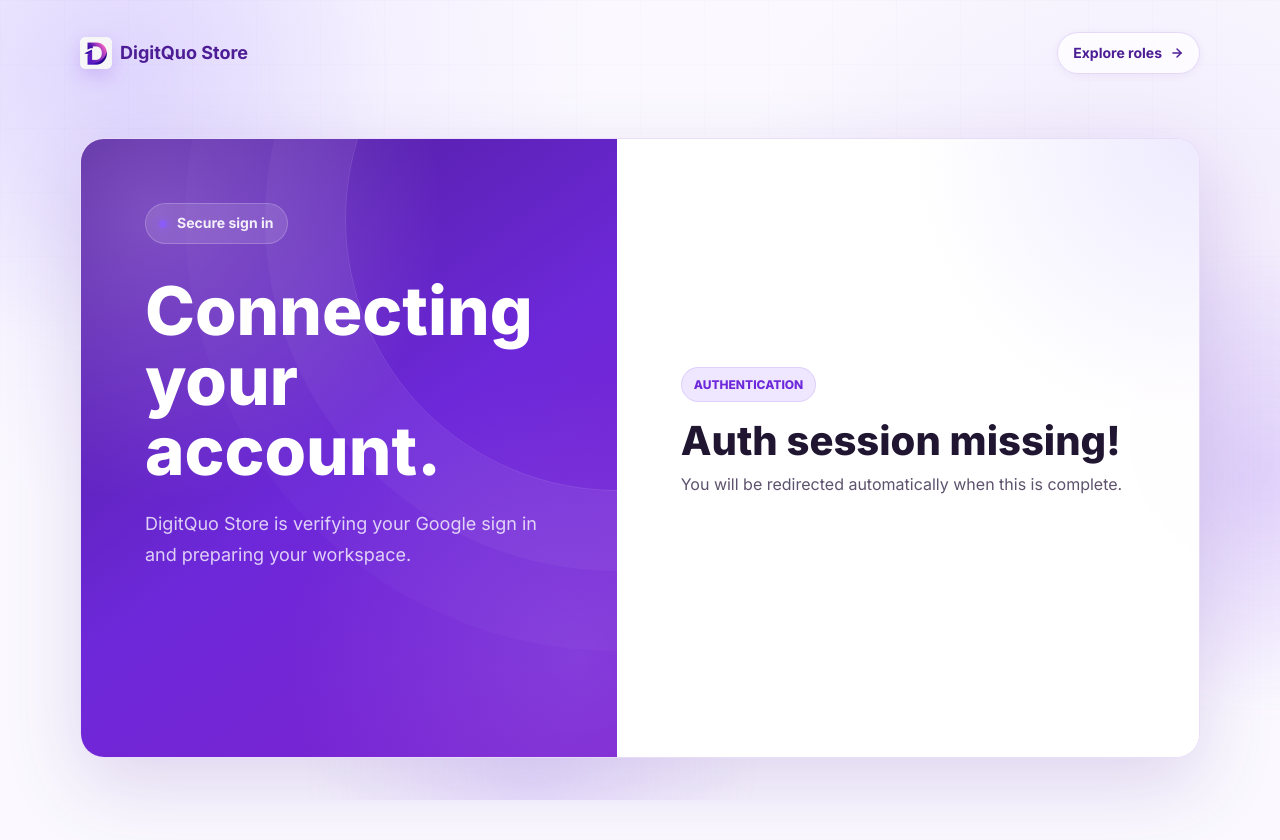
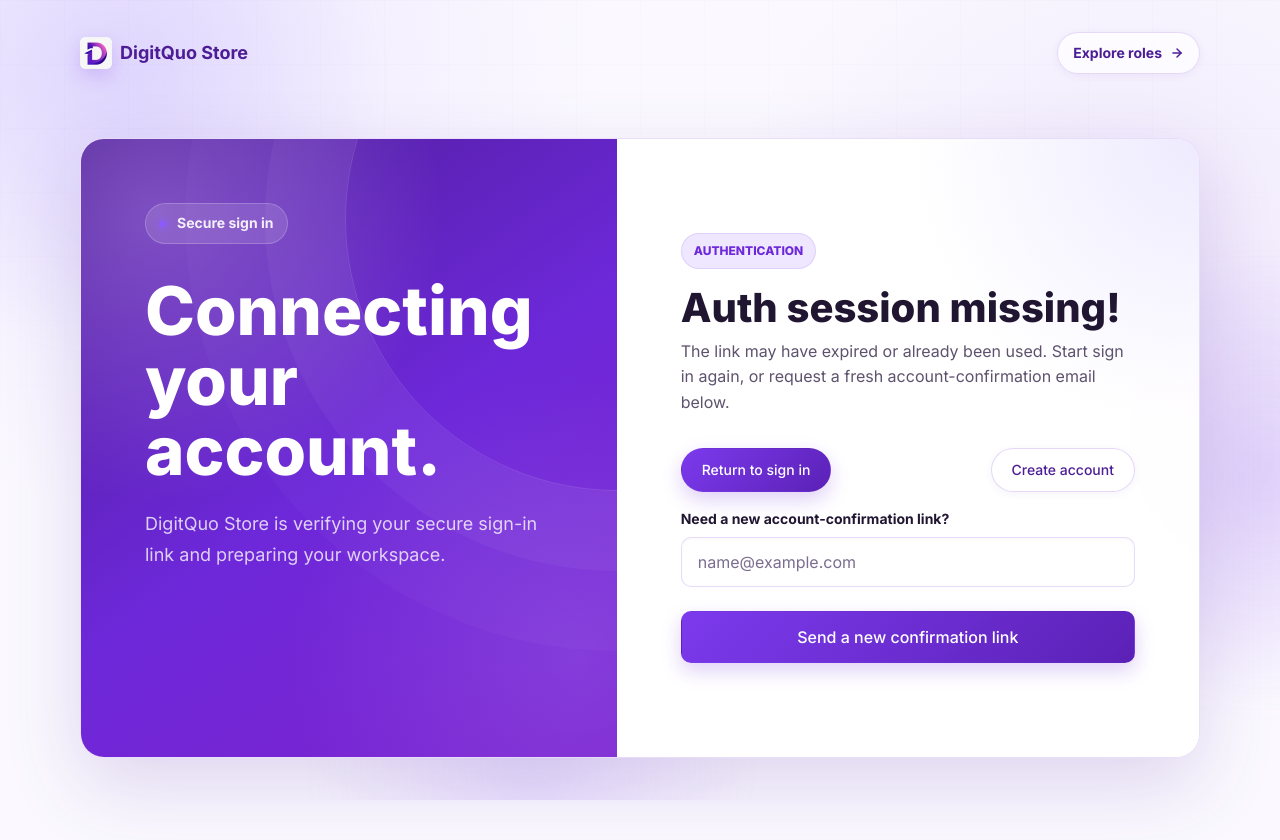
Before and after one commit to digitquo-76/digitquo-marketing, a Next.js app: page /auth/callback in a window 1280 px wide. Shown: the top 840 px of the page. Built offline with nearby package versions, Linux system fonts and the light colour scheme; no server answers.

Commit message:
login fix

```diff
--- a/src/app/(auth)/auth/callback/page.tsx
+++ b/src/app/(auth)/auth/callback/page.tsx
@@ -1,6 +1,7 @@
 'use client';
 
-import { Suspense, useEffect, useState } from 'react';
+import { FormEvent, Suspense, useEffect, useState } from 'react';
+import Link from 'next/link';
 import { useRouter, useSearchParams } from 'next/navigation';
 import { PageSkeleton } from '../../../../components/ui/PageSkeleton';
 import { ensureUserProfile } from '../../../../lib/profile';
@@ -11,6 +12,10 @@ function AuthCallback() {
   const router = useRouter();
   const searchParams = useSearchParams();
   const [message, setMessage] = useState('Finishing sign in...');
+  const [failed, setFailed] = useState(false);
+  const [email, setEmail] = useState('');
+  const [resending, setResending] = useState(false);
+  const [resendNotice, setResendNotice] = useState('');
 
   useEffect(() => {
     let mounted = true;
@@ -25,7 +30,8 @@ function AuthCallback() {
         hashParams.get('error');
 
       if (providerError) {
-        setMessage(providerError);
+        setMessage(formatAuthError(providerError));
+        setFailed(true);
         return;
       }
 
@@ -44,7 +50,9 @@ function AuthCallback() {
 
         const code = searchParams.get('code');
         if (code && !accessToken) {
-          throw new Error('This sign-in link was created for an older auth flow. Please start login or signup again.');
+          const { error: exchangeError } = await supabase.auth.exchangeCodeForSession(code);
+          if (exchangeError) throw exchangeError;
+          window.history.replaceState(null, '', window.location.pathname);
         }
 
         const { data: { user }, error: userError } = await supabase.auth.getUser();
@@ -59,7 +67,8 @@ function AuthCallback() {
         if (mounted) router.replace(routeForProfile(profile));
       } catch (error) {
         if (mounted) {
-          setMessage(error instanceof Error ? error.message : 'Could not finish sign in.');
+          setMessage(formatAuthError(error instanceof Error ? error.message : 'Could not finish sign in.'));
+          setFailed(true);
         }
       }
     }
@@ -71,6 +80,28 @@ function AuthCallback() {
     };
   }, [router, searchParams]);
 
+  const resendConfirmation = async (event: FormEvent<HTMLFormElement>) => {
+    event.preventDefault();
+    const confirmationEmail = email.trim();
+    if (!confirmationEmail) return;
+
+    setResending(true);
+    setResendNotice('');
+    const { error } = await supabase.auth.resend({
+      type: 'signup',
+      email: confirmationEmail,
+      options: { emailRedirectTo: `${window.location.origin}/auth/callback` }
+    });
+    setResending(false);
+
+    if (error) {
+      setResendNotice(error.message);
+      return;
+    }
+
+    setResendNotice('A new confirmation link has been sent. Use only the newest email.');
+  };
+
   return (
     <main className="auth-main">
       <section className="auth-dashboard">
@@ -78,19 +109,58 @@ function AuthCallback() {
           <div className="auth-story-content">
             <span className="auth-badge"><span className="badge-dot" /> Secure sign in</span>
             <h1 className="auth-title">Connecting your account.</h1>
-            <p className="auth-copy">DigitQuo Store is verifying your Google sign in and preparing your workspace.</p>
+            <p className="auth-copy">DigitQuo Store is verifying your secure sign-in link and preparing your workspace.</p>
           </div>
         </aside>
         <div className="auth-form-wrap">
           <div className="auth-form-header">
             <span className="auth-kicker">Authentication</span>
             <h2 className="auth-form-title">{message}</h2>
-            <p className="auth-form-subtitle">You will be redirected automatically when this is complete.</p>
+            <p className="auth-form-subtitle">
+              {failed
+                ? 'The link may have expired or already been used. Start sign in again, or request a fresh account-confirmation email below.'
+                : 'You will be redirected automatically when this is complete.'}
+            </p>
           </div>
+          {failed && (
+            <div className="auth-form">
+              <div className="auth-field-row">
+                <Link href="/login" className="btn btn-primary">Return to sign in</Link>
+                <Link href="/register" className="btn btn-glass">Create account</Link>
+              </div>
+              <form className="auth-form" onSubmit={resendConfirmation}>
+                <div className="auth-field-group">
+                  <label className="auth-label" htmlFor="confirmation-email">Need a new account-confirmation link?</label>
+                  <input
+                    id="confirmation-email"
+                    className="auth-field"
+                    type="email"
+                    required
+                    autoComplete="email"
+                    placeholder="name@example.com"
+                    value={email}
+                    onChange={(event) => setEmail(event.target.value)}
+                  />
+                </div>
+                <button className="btn btn-primary auth-submit" type="submit" disabled={resending}>
+                  {resending ? 'Sending...' : 'Send a new confirmation link'}
+                </button>
+                {resendNotice && <div className="auth-alert" role="status">{resendNotice}</div>}
+              </form>
+            </div>
+          )}
         </div>
       </section>
     </main>
   );
+}
+
+function formatAuthError(message: string) {
+  const normalized = message.toLowerCase();
+  if (normalized.includes('expired') || normalized.includes('invalid')) {
+    return 'This sign-in link has expired or has already been used';
+  }
+  return message;
 }
 
 export default function AuthCallbackPage() {
```
